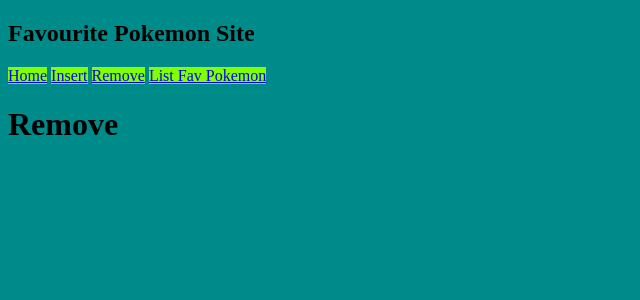
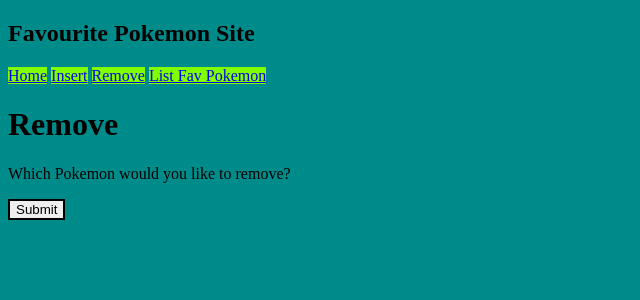
Before and after one commit to JeffreyCaines/cp1895-flask-project, a Flask app: page /remove in a window 1280 px wide. Shown: the top 300 px of the page, without its empty margins (0-640 px from the left). Run offline with Flask 3, Linux system fonts and the light colour scheme.

Commit message:
Add pokemon removal and update pokemon display

```diff
--- a/app.py
+++ b/app.py
@@ -28,7 +28,9 @@ def insert():
 @app.route('/result', methods=['POST'])
 def display_result():
     pkmn_name = request.form['name']
-    pkmn_type = request.form['type']
+    pkmn_type = request.form.getlist('type')
+    if not pkmn_type[1]:
+        pkmn_type.append("")
     ability = request.form['ability']
     generation = request.form['generation']
     img = request.files['img']
@@ -40,20 +42,32 @@ def display_result():
         img.save(os.path.join(app.config['UPLOAD_PATH'], filename))
 
     if "pokemon" in session:
-        session["pokemon"][pkmn_name] = {'type':pkmn_type, 'ability':ability, 'generation':generation, 'img':img.filename}
+        session["pokemon"][pkmn_name] = {'Primary Type':pkmn_type[0], 'Secondary Type':pkmn_type[1], 'Ability':ability, 'Generation':generation, 'img':img.filename}
     else:
         session["pokemon"] = {}
-        session["pokemon"][pkmn_name] = {'type':pkmn_type, 'ability':ability, 'generation':generation, 'img':img.filename}
+        session["pokemon"][pkmn_name] = {'Primary Type':pkmn_type[0], 'Secondary Type':pkmn_type[1], 'Ability':ability, 'Generation':generation, 'img':img.filename}
 
     flash(f"Added the Pokemon {pkmn_name}!")
     return render_template('insert.html')
 
 @app.route("/remove")
 def remove():
-    return render_template("remove.html")
+    return render_template("remove.html", pokemon=session.get("pokemon", {}))
+
+@app.route("/removed", methods=['POST'])
+def removed():
+    pokemon=session.get("pokemon", {})
+    pkmn_removed = []
+    for key in request.form:
+        pkmn_removed.append(key)
+    for name in pkmn_removed:
+        pokemon.pop(name)
+        flash(f"Removed the Pokemon {name}!")
+    return render_template("remove.html", pokemon=session.get("pokemon", {}))
 
 @app.route('/display')
 def display():
+    print(session)
     return render_template('display.html', pokemon=session.get("pokemon", {}), file_location=file_save_location)
 
 
--- a/static/style.css
+++ b/static/style.css
@@ -5,3 +5,11 @@ body{
 a{
     background-color: chartreuse;
 }
+
+input:invalid {
+border: 2px dashed red;
+}
+
+input:valid {
+border: 2px solid black;
+}
--- a/templates/remove.html
+++ b/templates/remove.html
@@ -3,5 +3,15 @@
 {% block body %}
 
 <h1>Remove</h1>
+<p>Which Pokemon would you like to remove?</p>
+    <form method = "post" action="/removed">
+        <ul>
+            {% for name, pokemon in pokemon.items() %}
+                <input type="checkbox" id="{{ name }}" name="{{ name }}" value="{{ name }}">
+                <label for="{{ name }}">{{ name }}</label><br>
+            {% endfor %}
+        </ul>
+        <input type="submit" value="Submit">
+    </form>
 
 {% endblock %}
```
Also changed, not shown: templates/display.html (+1 -0 lines), templates/insert.html (+24 -5 lines).
